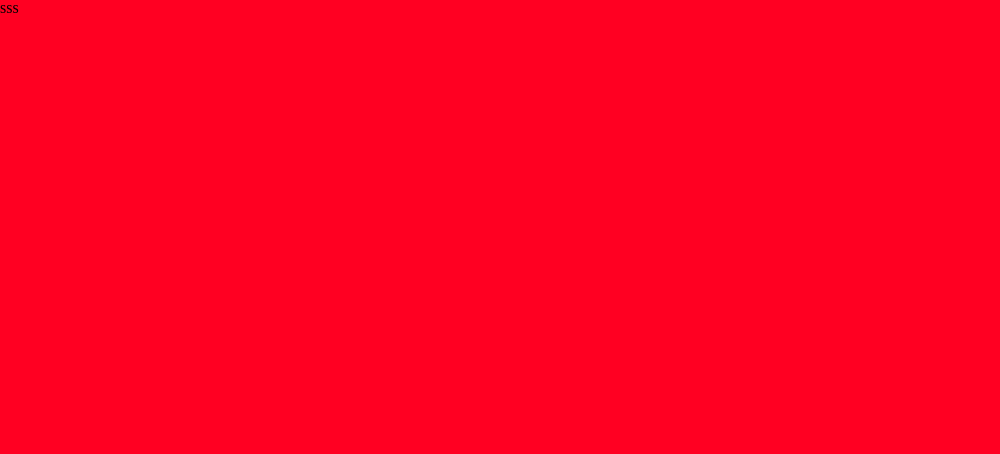
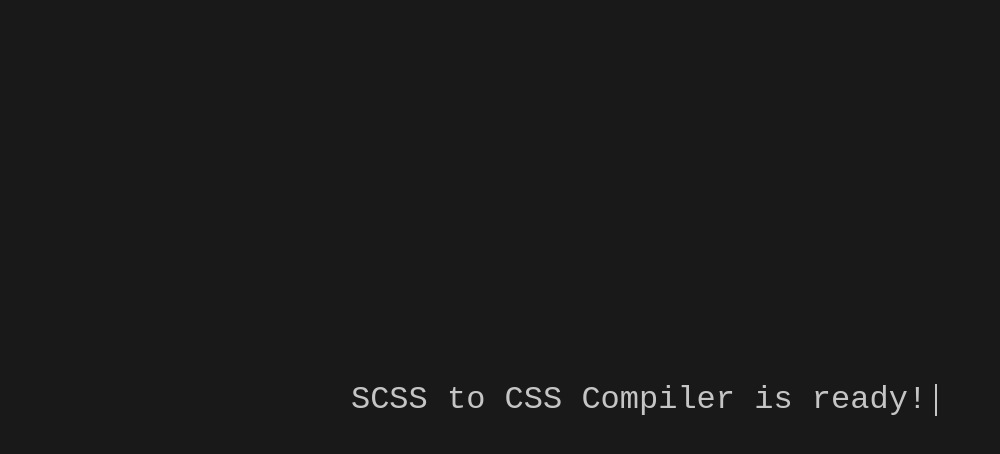
Before and after one commit to sherpaPSX/gulp-scss-builder, a website: page index.html in a window 1280 px wide. Shown: the top 454 px of the page, without its empty margins (0-1000 px from the left). Drawn offline with nearby package versions, Linux system fonts and the light colour scheme; files that its build step writes are made by us from their sources.

Commit message:
Index page

```diff
--- a/assets/scss/styles.scss
+++ b/assets/scss/styles.scss
@@ -2,9 +2,43 @@
 @import "./99-vendors/reset";
 
 body {
-  display: grid;
-  grid-template-columns: repeat(4, 1fr);
-  height: 300vh;
-  background-color: $primaryColor;
-  border-radius: 10px 5px;
+  height: calc(100vh - 8em);
+  padding: 4em;
+  color: rgba(255, 255, 255, 0.75);
+  font-family: "Anonymous Pro", monospace;
+  background-color: rgb(25, 25, 25);
 }
+.line-1 {
+  position: relative;
+  top: 50%;
+  width: 24em;
+  margin: 0 auto;
+  border-right: 2px solid rgba(255, 255, 255, 0.75);
+  font-size: 200%;
+  text-align: center;
+  white-space: nowrap;
+  overflow: hidden;
+  transform: translateY(-50%);
+}
+
+/* Animation */
+.anim-typewriter {
+  animation: typewriter 4s steps(35) 1s 1 normal both,
+    blinkTextCursor 500ms steps(35) infinite normal;
+}
+@keyframes typewriter {
+  from {
+    width: 0;
+  }
+  to {
+    width: 18.5em;
+  }
+}
+@keyframes blinkTextCursor {
+  from {
+    border-right-color: rgba(255, 255, 255, 0.75);
+  }
+  to {
+    border-right-color: transparent;
+  }
+}
--- a/index.html
+++ b/index.html
@@ -5,9 +5,14 @@
     <meta http-equiv="X-UA-Compatible" content="IE=edge" />
     <meta name="viewport" content="width=device-width, initial-scale=1.0" />
     <link rel="stylesheet" href="./dist/styles.css" />
-    <title>Document</title>
+    <script src="https://cdnjs.cloudflare.com/ajax/libs/jquery/2.1.3/jquery.min.js"></script>
+    <link
+      href="https://fonts.googleapis.com/css?family=Lato"
+      rel="stylesheet"
+    />
+    <title>SCSS to CSS Compiler</title>
   </head>
   <body>
-    sss
+    <p class="line-1 anim-typewriter">SCSS to CSS Compiler is ready!</p>
   </body>
 </html>
```
Also changed, not shown: readme.md.
